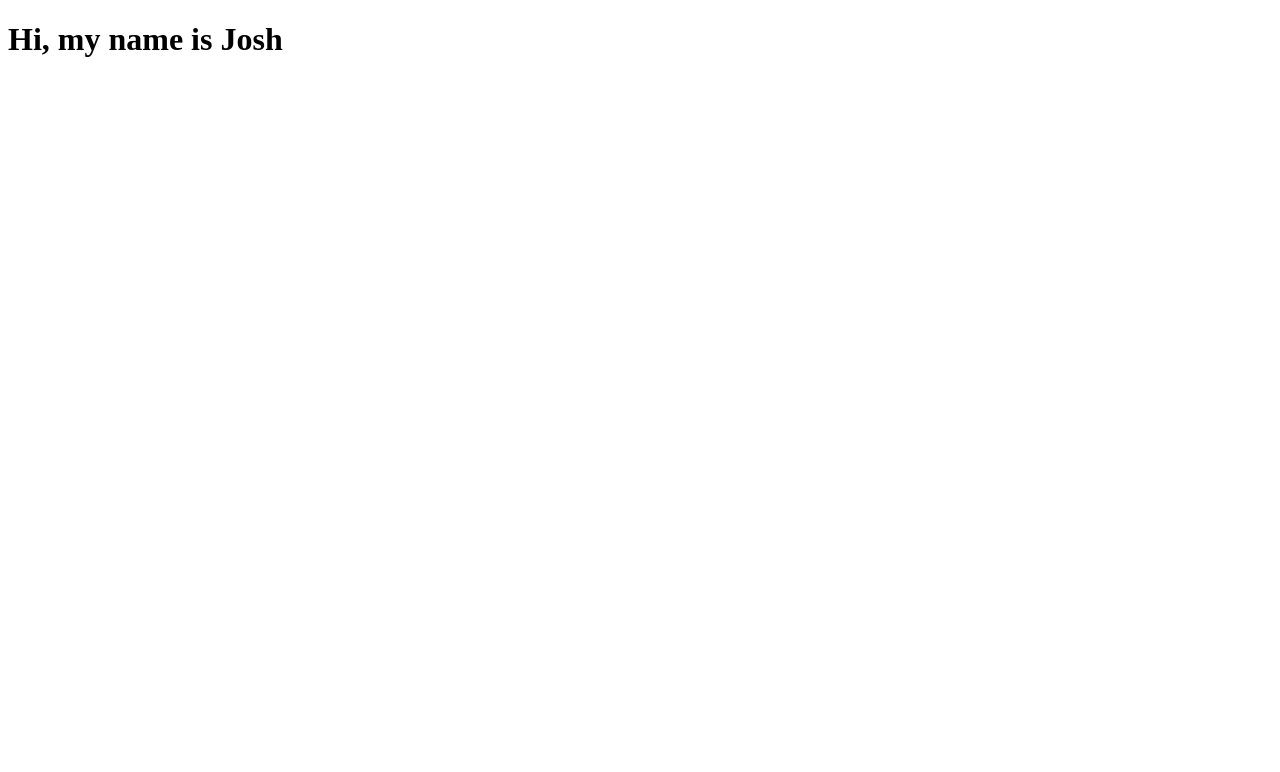
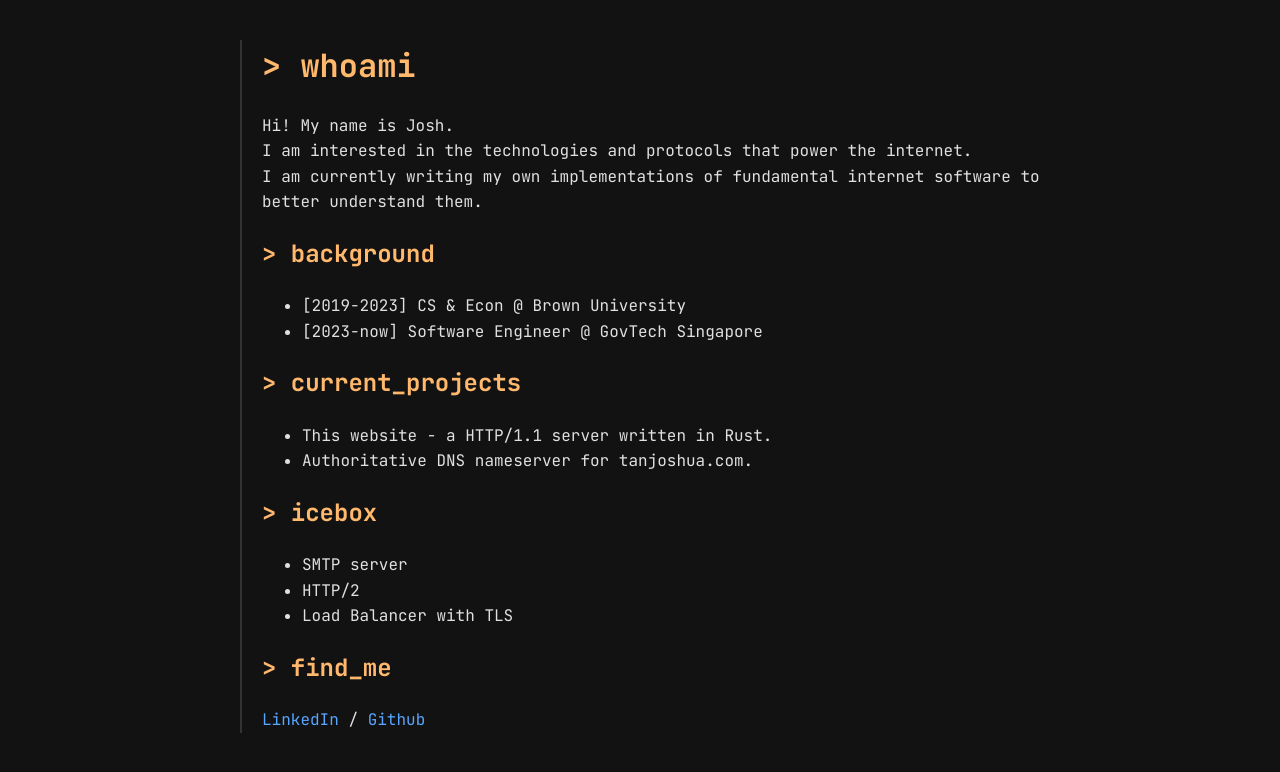
Before and after one commit to tanjoshua/http-server-tokio, a plain HTML site: page public/index.html in a window 1280 px wide. Drawn offline with Linux system fonts and the light colour scheme.

Commit message:
website + deploy

```diff
--- a/public/index.html
+++ b/public/index.html
@@ -1,16 +1,67 @@
-<!DOCTYPE html>
 <html lang="en">
-  <head>
+<head>
     <meta charset="UTF-8">
     <meta name="viewport" content="width=device-width, initial-scale=1.0">
-    <meta http-equiv="X-UA-Compatible" content="ie=edge">
     <title>Josh</title>
-    <!-- <link rel="stylesheet" href="./style.css"> -->
-    <!-- <link rel="icon" href="./favicon.ico" type="image/x-icon"> -->
-  </head>
-  <body>
-    <main>
-        <h1>Hi, my name is Josh</h1>
-    </main>
-  </body>
+
+    <link rel="preconnect" href="https://fonts.googleapis.com">
+    <link rel="preconnect" href="https://fonts.gstatic.com" crossorigin>
+    <link href="https://fonts.googleapis.com/css2?family=JetBrains+Mono:wght@400;700&display=swap" rel="stylesheet">
+
+    <style>
+        body {
+            background-color: #121212; /* Deep Matte Black */
+            color: #E0E0E0;           /* Soft White */
+            font-family: 'JetBrains Mono', monospace;
+            line-height: 1.6;
+            max-width: 800px;
+            margin: 40px auto;
+            padding: 0 20px;
+        }
+
+        <!-- h1, h2 { color: #FFB86C; } -->
+
+        a {
+          color: #58A6FF;
+          text-decoration: none;
+        }
+        a:hover {
+          text-decoration: underline;
+        }
+
+        .container { border-left: 2px solid #333; padding-left: 20px; }
+    </style>
+</head>
+<body>
+    <div class="container">
+        <h1>> whoami</h1>
+        <p>
+          Hi! My name is Josh.
+          <br />
+          I am interested in the technologies and protocols that power the internet.
+          <br />
+          I am currently writing my own implementations of fundamental internet software to better understand them.
+        </p>
+        <h2>> background</h2>
+        <ul>
+          <li>[2019-2023] CS & Econ @ Brown University</li>
+          <li>[2023-now] Software Engineer @ GovTech Singapore</li>
+        </ul>
+
+        <h2>> current_projects</h2>
+        <ul>
+            <li>This website - a HTTP/1.1 server written in Rust.</li>
+            <li>Authoritative DNS nameserver for tanjoshua.com.</li>
+        </ul>
+
+        <h2>> icebox</h2>
+        <ul>
+            <li>SMTP server</li>
+            <li>HTTP/2</li>
+            <li>Load Balancer with TLS</li>
+        </ul>
+
+        <h2>> find_me</h2>
+        <p><a href="https://www.linkedin.com/in/tjoshua/">LinkedIn</a> / <a href="https://github.com/tanjoshua">Github</a></div>
+</body>
 </html>
```
Also changed, not shown: public/favicon.ico (added), 2 other files.
